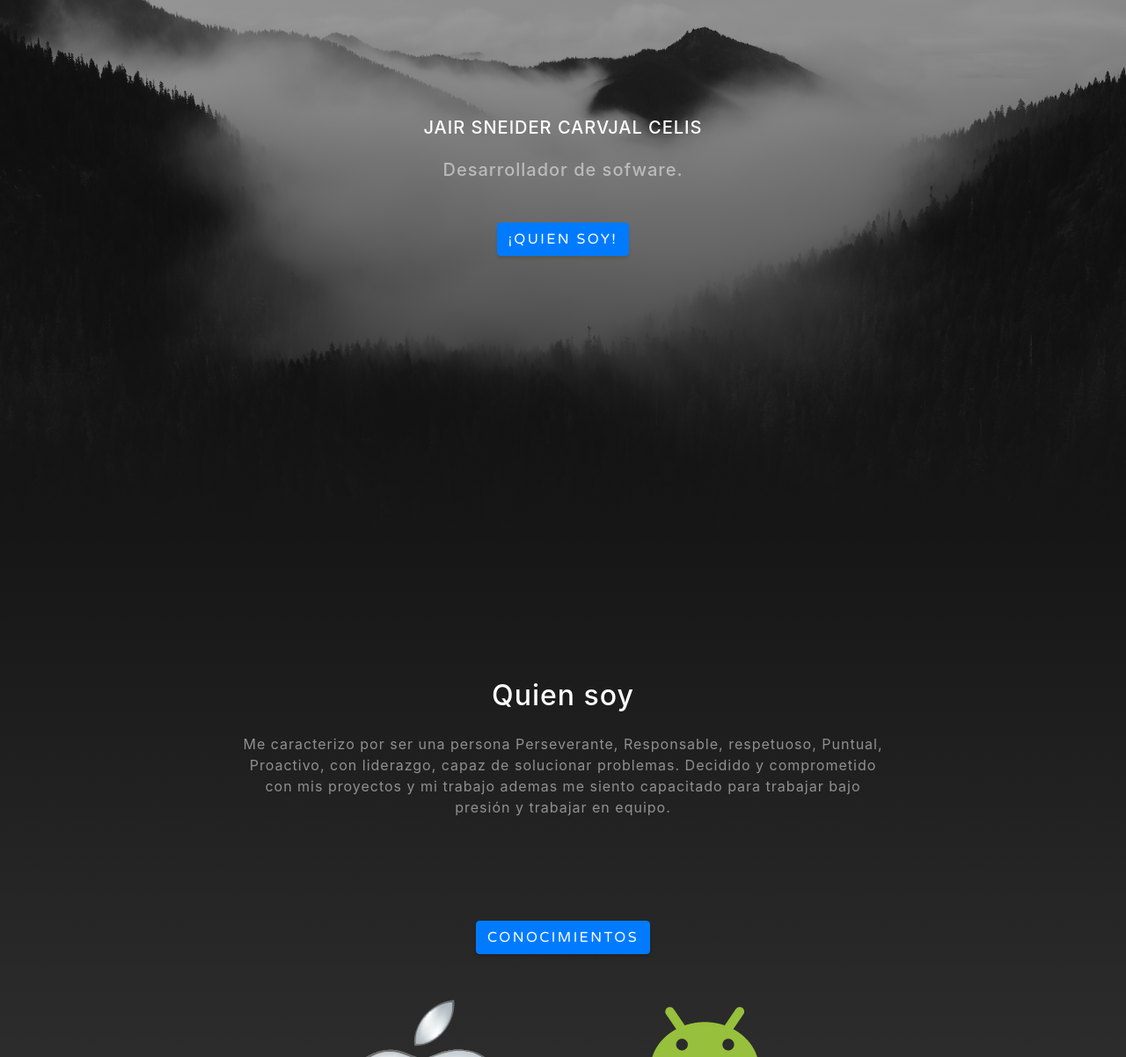
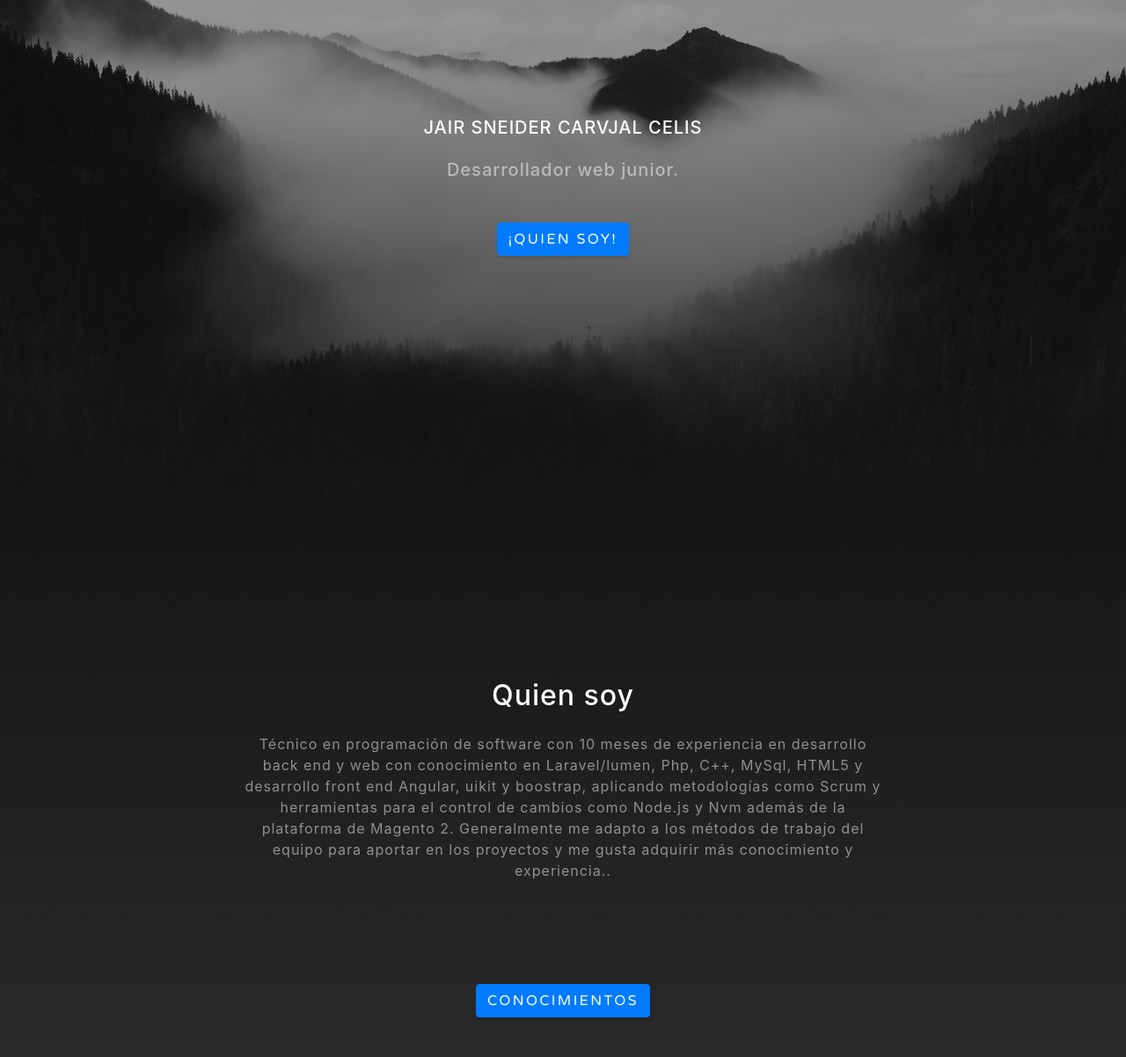
Before and after one commit to jair08DEV/DesarroladorJair, a website with bundled scripts: page index.html in a window 1280 px wide. Shown: the part 188-1390 px from the top of the page at 88% size. Built offline with nearby package versions, Linux system fonts and the light colour scheme.

Commit message:
Update index.html

```diff
--- a/index.html
+++ b/index.html
@@ -43,7 +43,7 @@
     <div class="container d-flex h-100 align-items-center">
       <div class="mx-auto text-center">
         <h2 class="mx-auto my-0 text-uppercase text-white">Jair Sneider Carvjal Celis</h2><br>
-        <h2 class="text-white-50">Desarrollador de sofware.</h2><br>
+        <h2 class="text-white-50">Desarrollador web junior.</h2><br>
         <a href="#about" class="btn btn-primary js-scroll-trigger" style="margin-top: 5%;">¡Quien soy!</a>
       </div>
     </div>
@@ -53,9 +53,12 @@
       <div class="row">
         <div class="col-lg-8 mx-auto">
           <h2 class="text-white mb-4">Quien soy</h2>
-          <p class="text-white-50">
-              Me caracterizo por ser una persona Perseverante, Responsable, respetuoso, Puntual, Proactivo, con liderazgo, capaz de solucionar
-              problemas. Decidido y comprometido con mis proyectos y mi trabajo ademas me siento capacitado para trabajar bajo presión y trabajar en equipo.</p>
+          <p class="text-white-50">           Técnico en programación de software con 10 meses de experiencia en desarrollo back end y web
+con conocimiento en Laravel/lumen, Php, C++, MySql, HTML5 y desarrollo front end Angular, uikit
+y boostrap, aplicando metodologías como Scrum y herramientas para el control de cambios como
+Node.js y Nvm además de la plataforma de Magento 2.
+Generalmente me adapto a los métodos de trabajo del equipo para aportar en los proyectos y me
+gusta adquirir más conocimiento y experiencia..</p>
               <a href="#projects" class="btn btn-primary js-scroll-trigger" style="margin-top: 5%;">Conocimientos</a>
             </div>
       </div>
```
